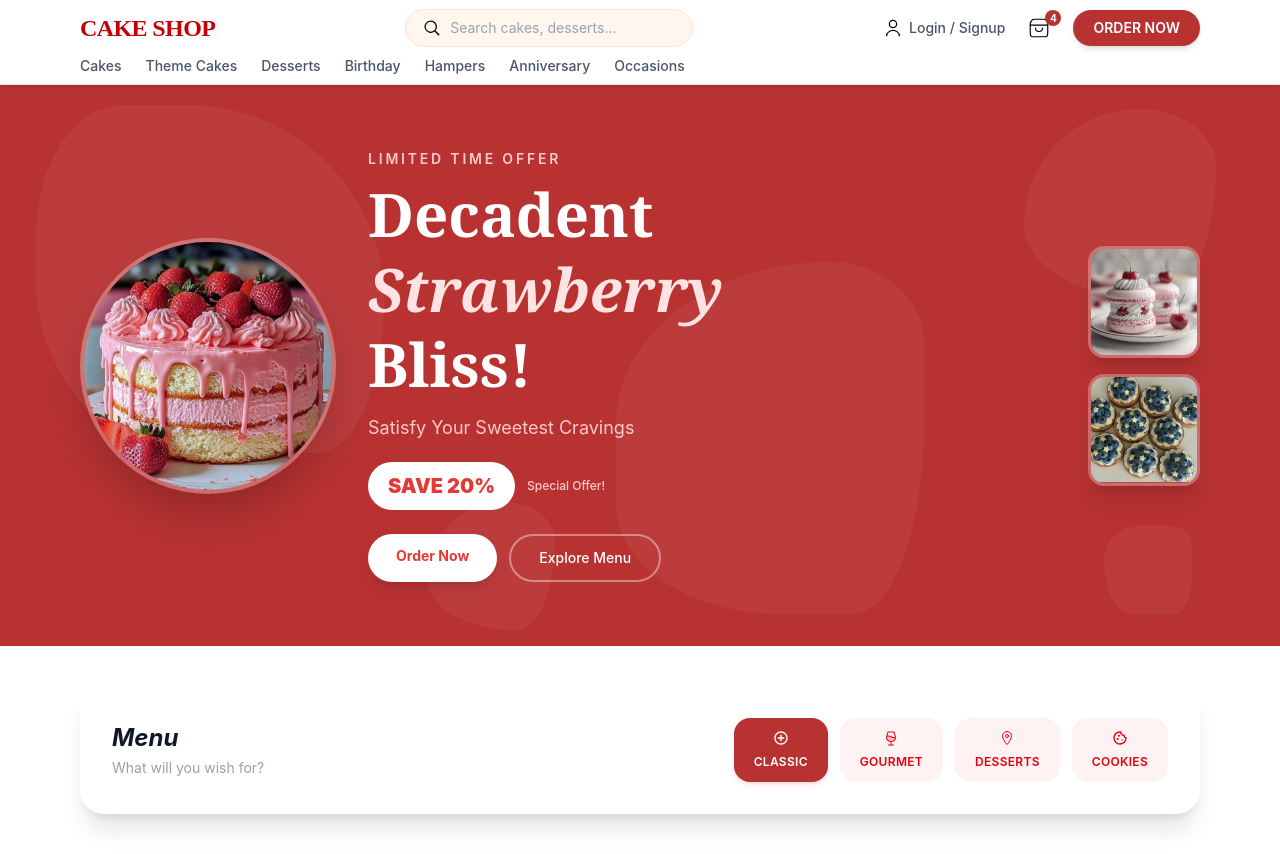
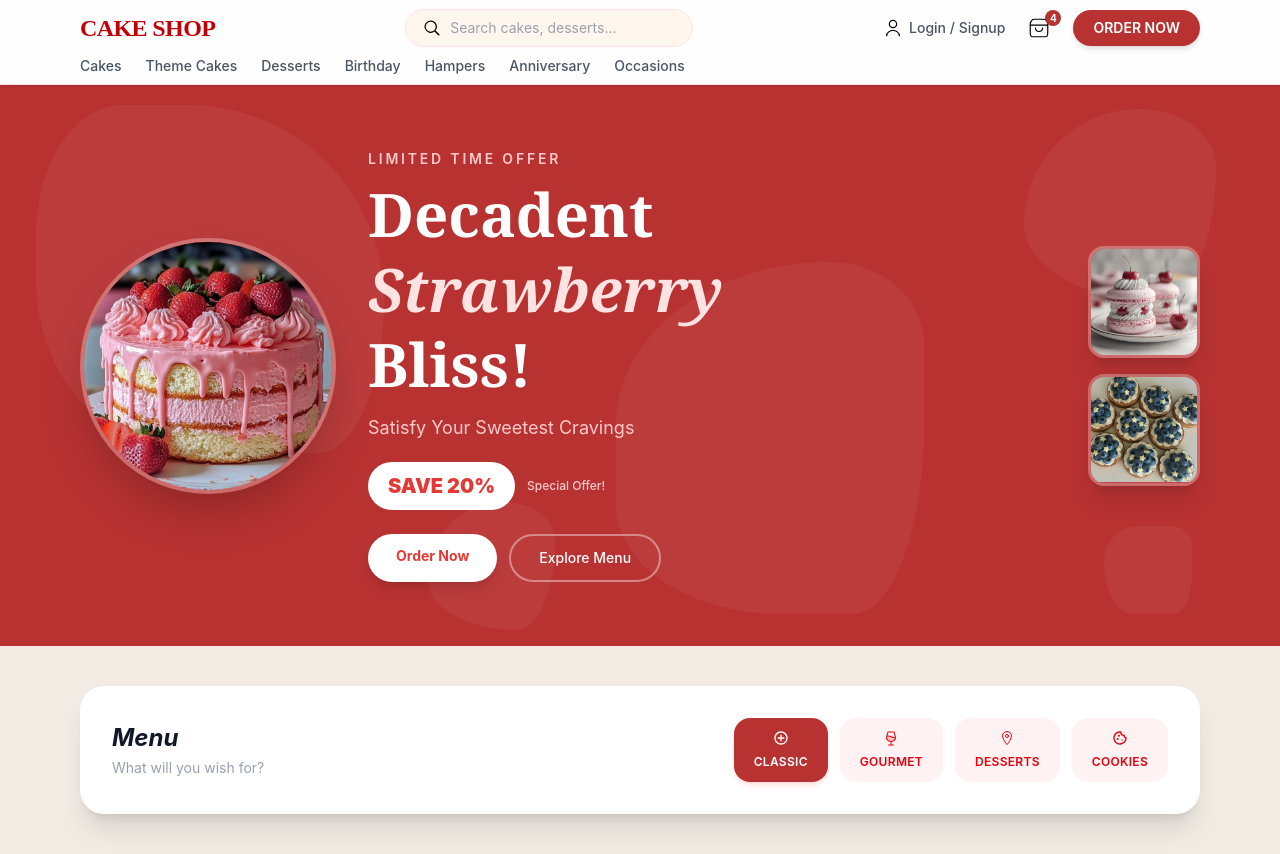
Before and after one commit to Soroush-Eghdami/cake-website-project, a React (Vite) app: page / in a window 1280 px wide. Built offline with nearby package versions, Linux system fonts and the light colour scheme.

Commit message:
ui: add background color in css

```diff
--- a/src/index.css
+++ b/src/index.css
@@ -1,3 +1,7 @@
 @import "tailwindcss";
 
 @import url('https://fonts.googleapis.com/css2?family=Playfair+Display:wght@400;600;700&display=swap');
+
+body {
+  background-color: #f1ebe4;
+}
```
